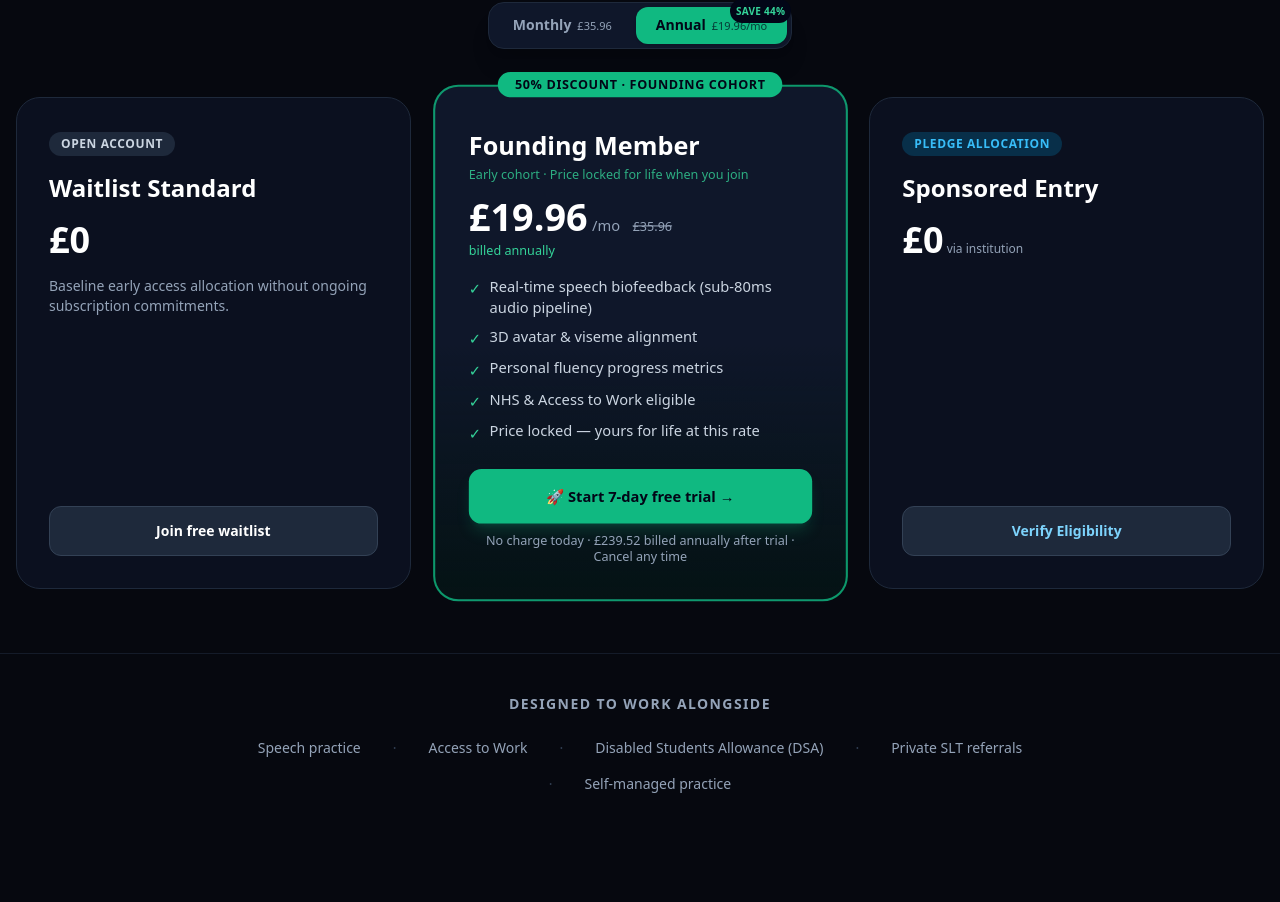
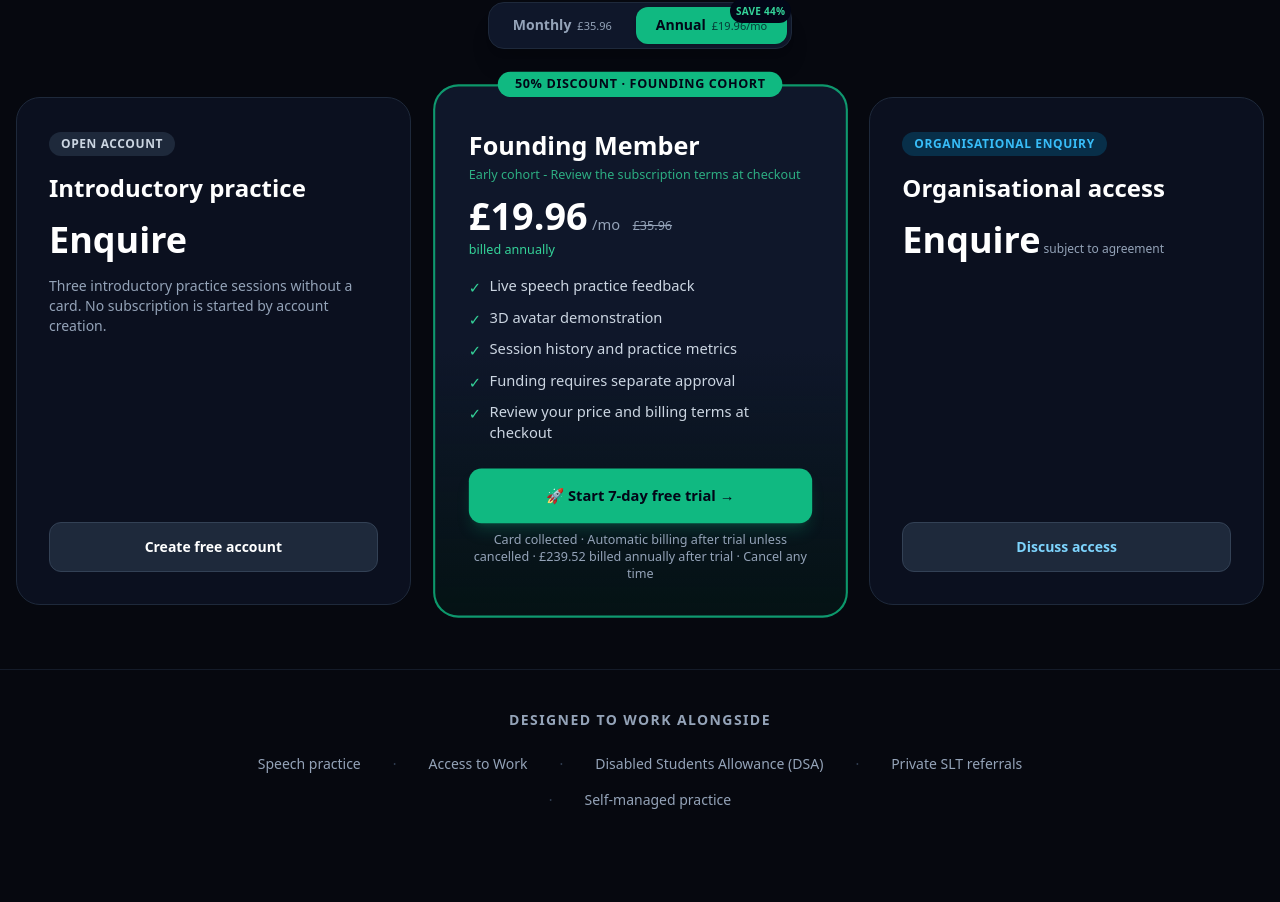
Before and after one commit to flowentechnologies/flowen-platform, a Next.js app: page /pricing in a window 1280 px wide. Shown: the part 1760-2662 px from the top of the page. Built offline with nearby package versions, Linux system fonts and the light colour scheme; no server answers.

Commit message:
fix: public factual copy - src/components/Pricing.tsx [skip ci]
Updated the Pricing component to change text labels and button actions for better clarity. Adjusted the URL redirection method and modified the description of pricing tiers.

```diff
--- a/src/components/Pricing.tsx
+++ b/src/components/Pricing.tsx
@@ -71,7 +71,7 @@ export default function PricingSection({ initialCycle = 'yearly' }: { initialCyc
         return;
       }
 
-      window.location.href = body.url;
+      window.location.assign(body.url);
     } catch {
       setCheckoutError('Could not connect to checkout. Please try again.');
       setCheckoutLoading(false);
@@ -132,17 +132,17 @@ export default function PricingSection({ initialCycle = 'yearly' }: { initialCyc
             <div className="inline-block px-3 py-1 bg-slate-800 text-slate-300 text-xs font-semibold tracking-wider uppercase rounded-full mb-4">
               Open Account
             </div>
-            <h3 className="text-2xl font-bold text-white mb-2">Waitlist Standard</h3>
+            <h3 className="text-2xl font-bold text-white mb-2">Introductory practice</h3>
             <div className="flex items-baseline gap-1 my-4">
-              <span className="text-4xl font-extrabold text-white">£0</span>
+              <span className="text-4xl font-extrabold text-white">Enquire</span>
             </div>
-            <p className="text-slate-400 text-sm mb-6">Baseline early access allocation without ongoing subscription commitments.</p>
+            <p className="text-slate-400 text-sm mb-6">Three introductory practice sessions without a card. No subscription is started by account creation.</p>
           </div>
           <button
-            onClick={() => router.push('/waitlist')}
+            onClick={() => router.push('/auth/signup')}
             className="w-full py-3.5 px-6 rounded-xl bg-slate-800 text-white font-semibold border border-slate-700 text-sm hover:bg-slate-700 transition-colors"
           >
-            Join free waitlist
+            Create free account
           </button>
         </div>
 
@@ -153,7 +153,7 @@ export default function PricingSection({ initialCycle = 'yearly' }: { initialCyc
           <div>
             <h3 className="text-2xl font-bold text-white mt-2 mb-1">Founding Member</h3>
             {/* Scarcity indicator */}
-            <p className="text-xs text-emerald-400/80 font-medium mb-3">Early cohort · Price locked for life when you join</p>
+            <p className="text-xs text-emerald-400/80 font-medium mb-3">Early cohort - Review the subscription terms at checkout</p>
             <div className="my-3">
               <div className="flex items-baseline gap-1">
                 <span className="text-4xl font-extrabold text-white">£{currentFounding.monthlyEquivalent.toFixed(2)}</span>
@@ -166,11 +166,11 @@ export default function PricingSection({ initialCycle = 'yearly' }: { initialCyc
             </div>
             {/* Feature list */}
             <ul className="mt-4 space-y-2 text-sm text-slate-300">
-              <li className="flex items-start gap-2"><span className="text-emerald-400 mt-0.5">✓</span>Real-time speech biofeedback (sub-80ms audio pipeline)</li>
-              <li className="flex items-start gap-2"><span className="text-emerald-400 mt-0.5">✓</span>3D avatar & viseme alignment</li>
-              <li className="flex items-start gap-2"><span className="text-emerald-400 mt-0.5">✓</span>Personal fluency progress metrics</li>
-              <li className="flex items-start gap-2"><span className="text-emerald-400 mt-0.5">✓</span>NHS & Access to Work eligible</li>
-              <li className="flex items-start gap-2"><span className="text-emerald-400 mt-0.5">✓</span>Price locked — yours for life at this rate</li>
+              <li className="flex items-start gap-2"><span className="text-emerald-400 mt-0.5">✓</span>Live speech practice feedback</li>
+              <li className="flex items-start gap-2"><span className="text-emerald-400 mt-0.5">✓</span>3D avatar demonstration</li>
+              <li className="flex items-start gap-2"><span className="text-emerald-400 mt-0.5">✓</span>Session history and practice metrics</li>
+              <li className="flex items-start gap-2"><span className="text-emerald-400 mt-0.5">✓</span>Funding requires separate approval</li>
+              <li className="flex items-start gap-2"><span className="text-emerald-400 mt-0.5">✓</span>Review your price and billing terms at checkout</li>
             </ul>
           </div>
           {userTier === 'founding' ? (
@@ -195,7 +195,7 @@ export default function PricingSection({ initialCycle = 'yearly' }: { initialCyc
                 {checkoutLoading ? 'Redirecting to checkout…' : '🚀 Start 7-day free trial →'}
               </button>
               <p className="text-center text-xs text-slate-400 mt-2">
-                No charge today · {currentFounding.totalText} after trial · Cancel any time
+                Card collected · Automatic billing after trial unless cancelled · {currentFounding.totalText} after trial · Cancel any time
               </p>
             </>
           )}
@@ -209,19 +209,19 @@ export default function PricingSection({ initialCycle = 'yearly' }: { initialCyc
         <div className="bg-slate-900/60 border border-slate-800 rounded-3xl p-8 flex flex-col justify-between">
           <div>
             <div className="inline-block px-3 py-1 bg-sky-950 text-sky-400 text-xs font-semibold tracking-wider uppercase rounded-full mb-4">
-              Pledge Allocation
+              Organisational enquiry
             </div>
-            <h3 className="text-2xl font-bold text-white mb-2">Sponsored Entry</h3>
+            <h3 className="text-2xl font-bold text-white mb-2">Organisational access</h3>
             <div className="my-4">
-              <span className="text-4xl font-extrabold text-white">£0</span>
-              <span className="text-slate-400 text-xs font-medium"> via institution</span>
+              <span className="text-4xl font-extrabold text-white">Enquire</span>
+              <span className="text-slate-400 text-xs font-medium"> subject to agreement</span>
             </div>
           </div>
           <a
             href="mailto:hello@flowen.digital?subject=Sponsored%20Entry%20Eligibility"
             className="block w-full py-3.5 px-6 rounded-xl bg-slate-800 text-sky-300 font-semibold border border-slate-700 text-sm text-center hover:bg-slate-700 transition-colors"
           >
-            Verify Eligibility
+            Discuss access
           </a>
         </div>
       </div>
```
